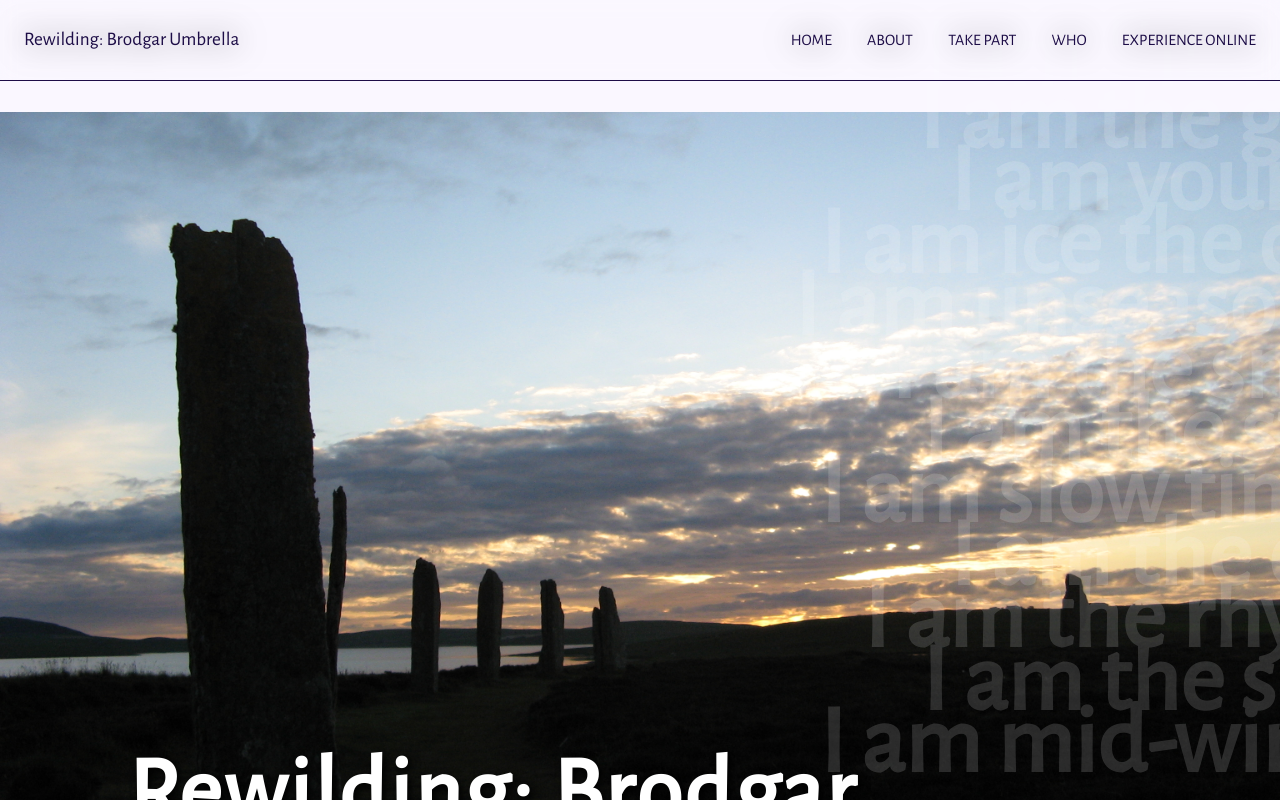
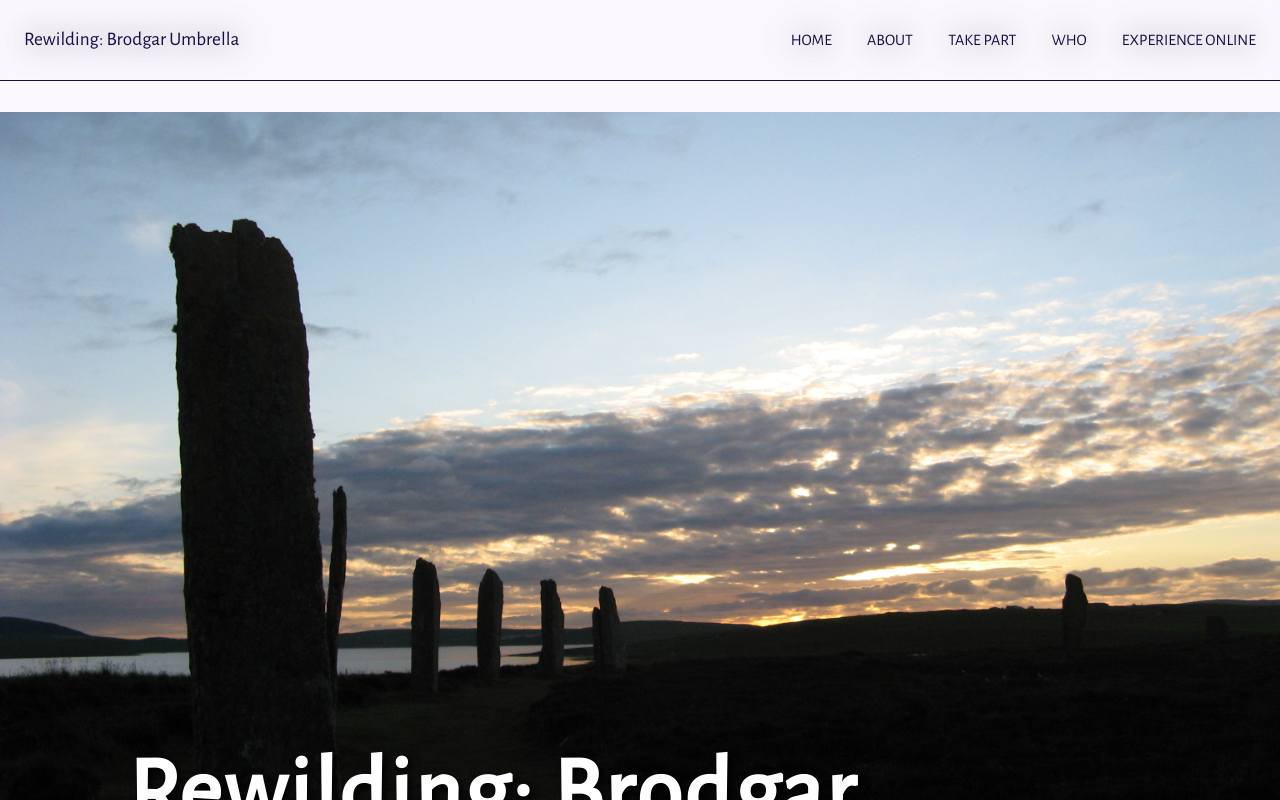
Before and after one commit to empowermint/brodgar, a Next.js app: page / in a window 1280 px wide. Shown: the top 800 px of the page. Built offline with nearby package versions, Linux system fonts and the light colour scheme.

Commit message:
Remove hero animation

```diff
--- a/components/Hero.js
+++ b/components/Hero.js
@@ -15,21 +15,6 @@ export default function Hero() {
           <button>Experience Online</button>
         </div>
       </div>
-      <figure className="hero-bg-words">
-        <figcaption>The text of this poem is animated, gliding through the points of the stone circle.</figcaption>
-        <span>I am flitting white moths, the souls of the dead;</span>
-        <span>I am the gaping eye that contains all loss;</span>
-        <span>I am your lost country, the lover who left;</span>
-        <span>I am ice the curlew’s beak cannot penetrate;</span>
-        <span>I am unseasonable snow freezing the lapwing chicks;</span>
-        <span>I am the smirk, the giggle in sacred places;</span>
-        <span>I am the still centre of the hurtling universe;</span>
-        <span>I am slow time, the diurnal movement of light and the shadow encroaching lichen-encrusted skin;</span>
-        <span>I am the constellations streaming across the heavens;</span>
-        <span>I am the rhythm of wingbeats and cries, skeins of migrating geese;</span>
-        <span>I am the shaft of sun that enters the stone womb of Maes Howe;</span>
-        <span>I am mid-winter solstice when darkness will give way to light.</span>
-      </figure>
     </section>
   )
 }
--- a/styles/hero.scss
+++ b/styles/hero.scss
@@ -31,52 +31,6 @@
     justify-content: end;
   }
 
-  .hero-bg-words {
-    position: absolute;
-    top: 0;
-    left: 0;
-    right: 0;
-    bottom: 0;
-    margin: 0;
-    display: flex;
-    flex-flow: column;
-    justify-content: center;
-    filter: opacity(15%);
-    overflow: hidden;
-    user-select: none;
-    z-index: -10;
-    // writing-mode: vertical-rl; // Uncomment to make text vertical
-    // text-orientation: mixed;
-
-    span {
-      display: block;
-      color: white;
-      font-size: min(6em, 40vw);
-      line-height: .65em;
-      font-weight: 900;
-      white-space: nowrap;
-      animation: scroll 60s linear infinite;
-    }
-
-    span:nth-of-type(2n) {
-      animation-duration: 70s;
-      animation-delay: -1s;
-    }
-
-    span:nth-of-type(3n) {
-      animation-duration: 65s;
-    }
-
-    span:nth-of-type(4n) {
-      animation-duration: 55s;
-    }
-
-    span:nth-of-type(5n) {
-      animation-delay: -2s;
-    }
-
-  }
-
   figcaption {
     width: 0;
     height: 0;
```
